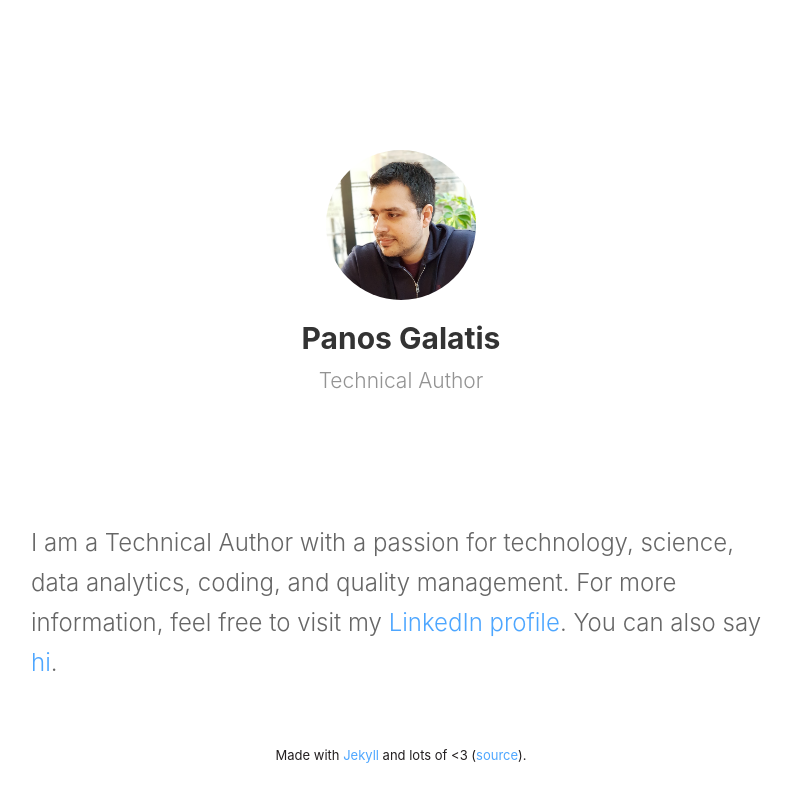
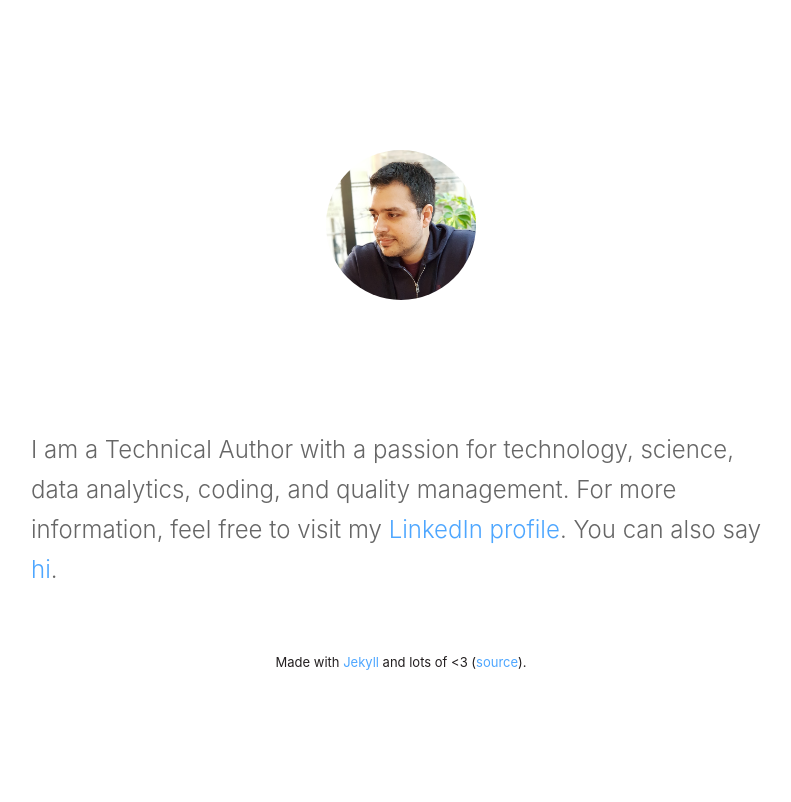
Before and after one commit to pgalatis/pgalatis.github.io, a Jekyll site: the page built from index.html, in a window 1280 px wide. Shown: the top 802 px of the page, without its empty margins (239-1030 px from the left). Built offline with Jekyll 4.4.1, drawn with Linux system fonts in a browser that asks for light colours; nearby versions of some CDN libraries; the list of posts is cut into pages by our own code.

Commit message:
Update default.html

```diff
--- a/_layouts/default.html
+++ b/_layouts/default.html
@@ -74,8 +74,8 @@
    <div class="wrapper"><!-- Start wrapper -->
      <div class="hero">
        <p><a href="/"><img src="https://pgalatis.github.io/images/me.jpg" title="Me" class="profile"></a></p>
-       <p class="lead">Panos Galatis</p>
-       <p class="desc">Technical Author</p>
+       <!--<p class="lead">Panos Galatis</p>
+       <p class="desc">Technical Author</p>-->
      </div>
 
      <div class="content">
```
